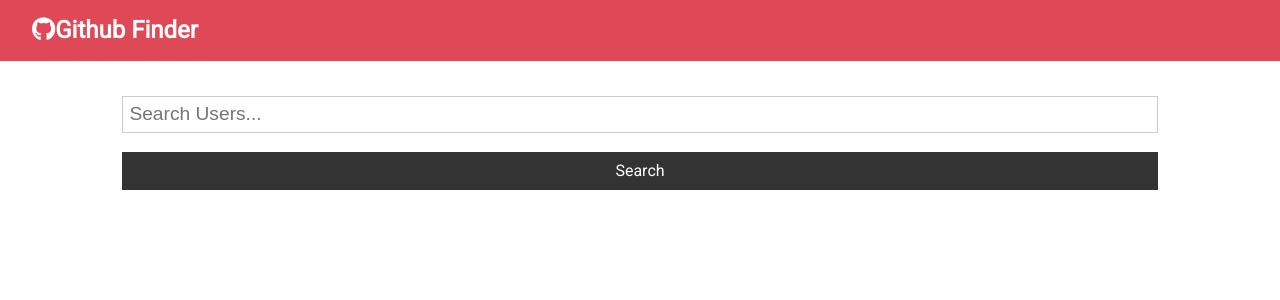
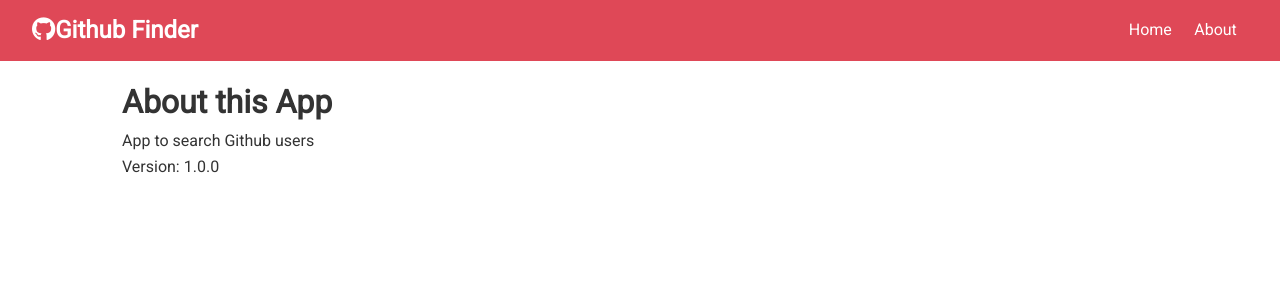
Before and after one commit to OsodracPT/React_Development, a React (Create React App) app in the folder github-finder/: page /about in a window 1280 px wide. Shown: the top 300 px of the page. Built offline with nearby package versions, Linux system fonts and the light colour scheme.

Commit message:
React Router

```diff
--- a/github-finder/package.json
+++ b/github-finder/package.json
@@ -6,6 +6,7 @@
     "axios": "^0.19.0",
     "react": "^16.8.6",
     "react-dom": "^16.8.6",
+    "react-router-dom": "^5.0.1",
     "react-scripts": "3.0.1"
   },
   "scripts": {
--- a/github-finder/src/App.js
+++ b/github-finder/src/App.js
@@ -1,6 +1,8 @@
-import React, { Component } from "react";
+import React, { Component, Fragment } from "react";
+import { BrowserRouter as Router, Switch, Route } from "react-router-dom";
 import Navbar from "./components/layout/Navbar";
 import "./App.css";
+import About from "./components/pages/About";
 import Users from "./components/users/Users";
 import Search from "./components/users/Search";
 import Alert from "./components/layout/Alert";
@@ -47,11 +49,18 @@
 
   render() {
     return (
+      <Router>
         <div className="App">
           <Navbar title="Github Finder" icon="fab fa-github" />
 
           <div className="container">
             <Alert alert={this.state.alert} />
+            <Switch>
+              <Route
+                exact
+                path="/"
+                render={props => (
+                  <Fragment>
                     <Search
                       searchUsers={this.searchUsers}
                       clearUsers={this.clearUsers}
@@ -60,9 +69,18 @@
                     >
                       {" "}
                     </Search>
-          <Users loading={this.state.loading} users={this.state.users} />
+                    <Users
+                      loading={this.state.loading}
+                      users={this.state.users}
+                    />
+                  </Fragment>
+                )}
+              />
+              <Route exact path="/about" component={About} />
+            </Switch>
           </div>
         </div>
+      </Router>
     );
   }
 }
--- a/github-finder/src/components/layout/Navbar.js
+++ b/github-finder/src/components/layout/Navbar.js
@@ -1,5 +1,6 @@
 import React from "react";
 import PropTypes from "prop-types";
+import { Link } from "react-router-dom";
 
 const Navbar = ({ icon, title }) => {
   return (
@@ -8,6 +9,14 @@
         <i className={icon} />
         {title}
       </h1>
+      <ul>
+        <li>
+          <Link to="/">Home</Link>
+        </li>
+        <li>
+          <Link to="/about">About</Link>
+        </li>
+      </ul>
     </nav>
   );
 };
--- /dev/null
+++ b/github-finder/src/components/pages/About.js
@@ -0,0 +1,13 @@
+import React, { Fragment } from "react";
+
+const About = () => {
+  return (
+    <Fragment>
+      <h1>About this App</h1>
+      <p>App to search Github users</p>
+      <p>Version: 1.0.0</p>
+    </Fragment>
+  );
+};
+
+export default About;
```
Also changed, not shown: 1 other file (tests, documents, lock files or other folders). Lines whose indentation alone changed are shown as unchanged.
